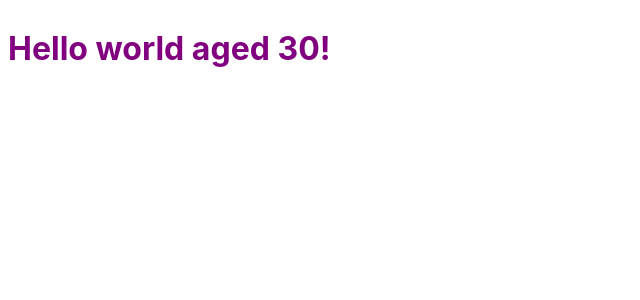
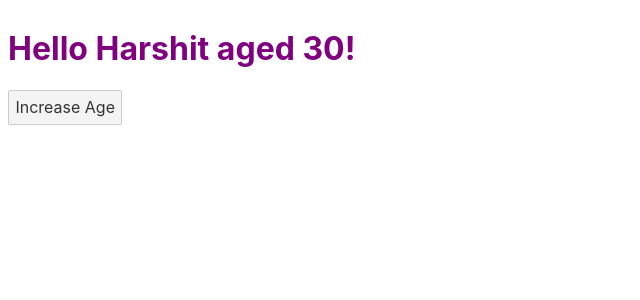
Before and after one commit to shibu31897/svelte, a Svelte app: page / in a window 1280 px wide. Shown: the top 300 px of the page, without its empty margins (0-640 px from the left). Built offline with nearby package versions, Linux system fonts and the light colour scheme.

Commit message:
added fixed var and functions

```diff
--- a/src/App.svelte
+++ b/src/App.svelte
@@ -1,6 +1,6 @@
 <script>
-	export let name;
-	export let age;
+	let name='Harshit';
+	let age = 30;
 
 	function incrementAge(){
 		age+=1
@@ -15,3 +15,4 @@
 </style>
 
 <h1>Hello {name} aged {age}!</h1>
+<button on:click="{incrementAge}">Increase Age</button>
--- a/src/main.js
+++ b/src/main.js
@@ -1,11 +1,7 @@
 import App from './App.svelte';
 
 const app = new App({
-	target: document.body,
-	props: {
-		name: 'world',
-		age : 30
-	}
+	target: document.body
 });
 
 export default app;
```
